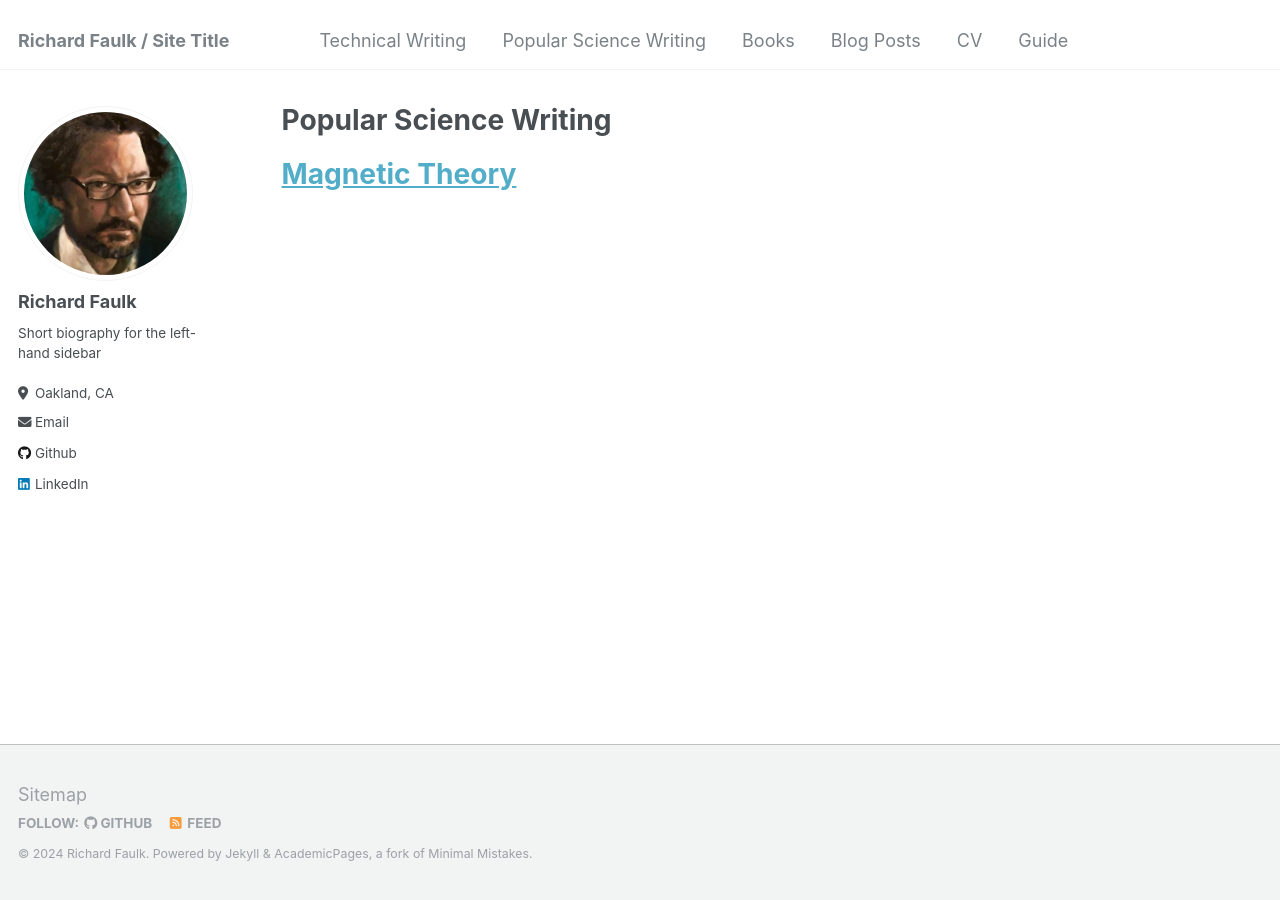
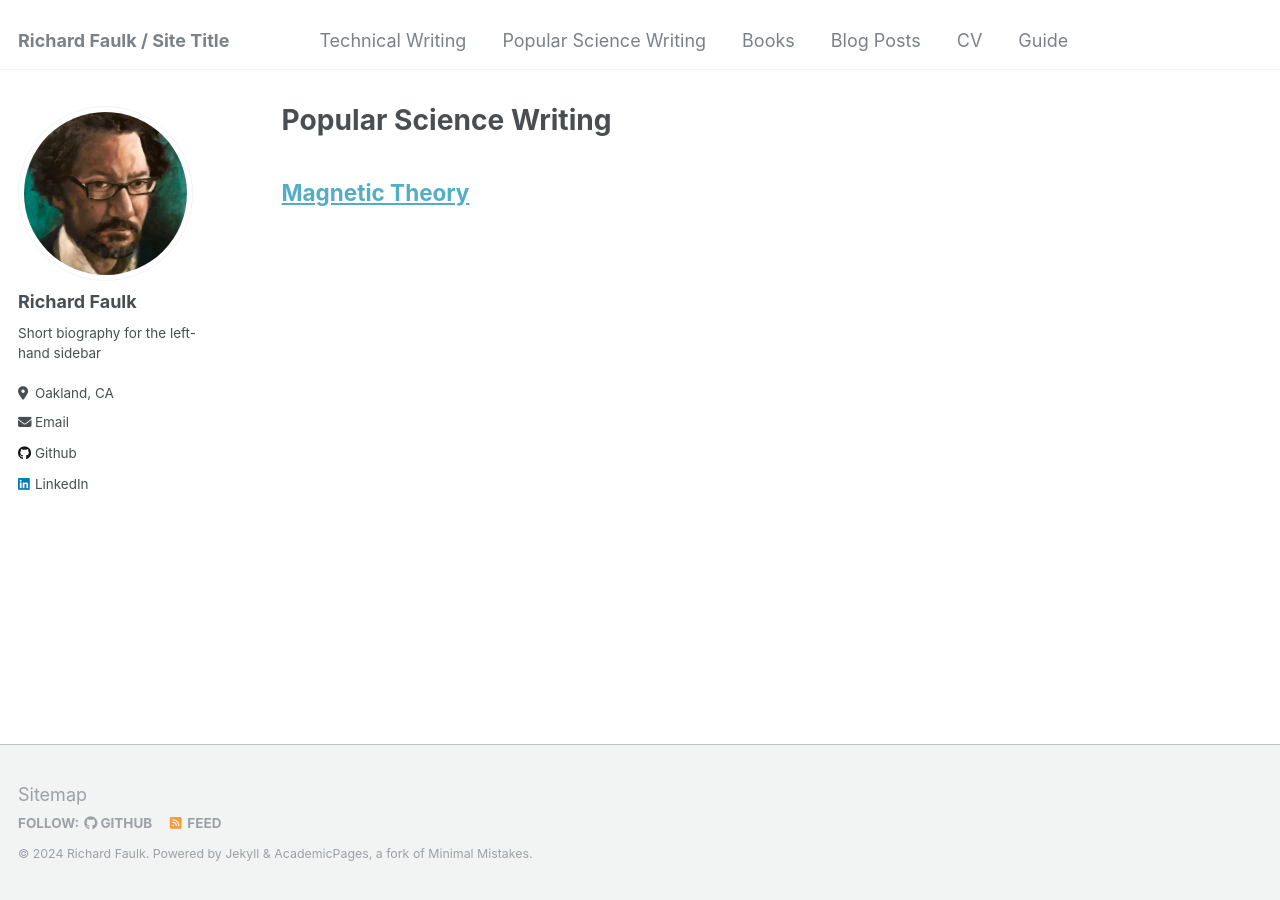
Before and after one commit to RichardKF/richardkf.github.io, a Jekyll site: the page built from _pages/popularSci.md, in a window 1280 px wide. Built offline with Jekyll 4.4.1, drawn with Linux system fonts in a browser that asks for light colours.

Commit message:
Update popularSci.md

```diff
--- a/_pages/popularSci.md
+++ b/_pages/popularSci.md
@@ -5,4 +5,5 @@ permalink: /popularSci/
 author_profile: true
 ---
 <p> </p>
-# [Magnetic Theory](_popularSci/faulkMagneticTheory.pdf)
+<p> </p>
+## [Magnetic Theory](_popularSci/faulkMagneticTheory.pdf)
```
